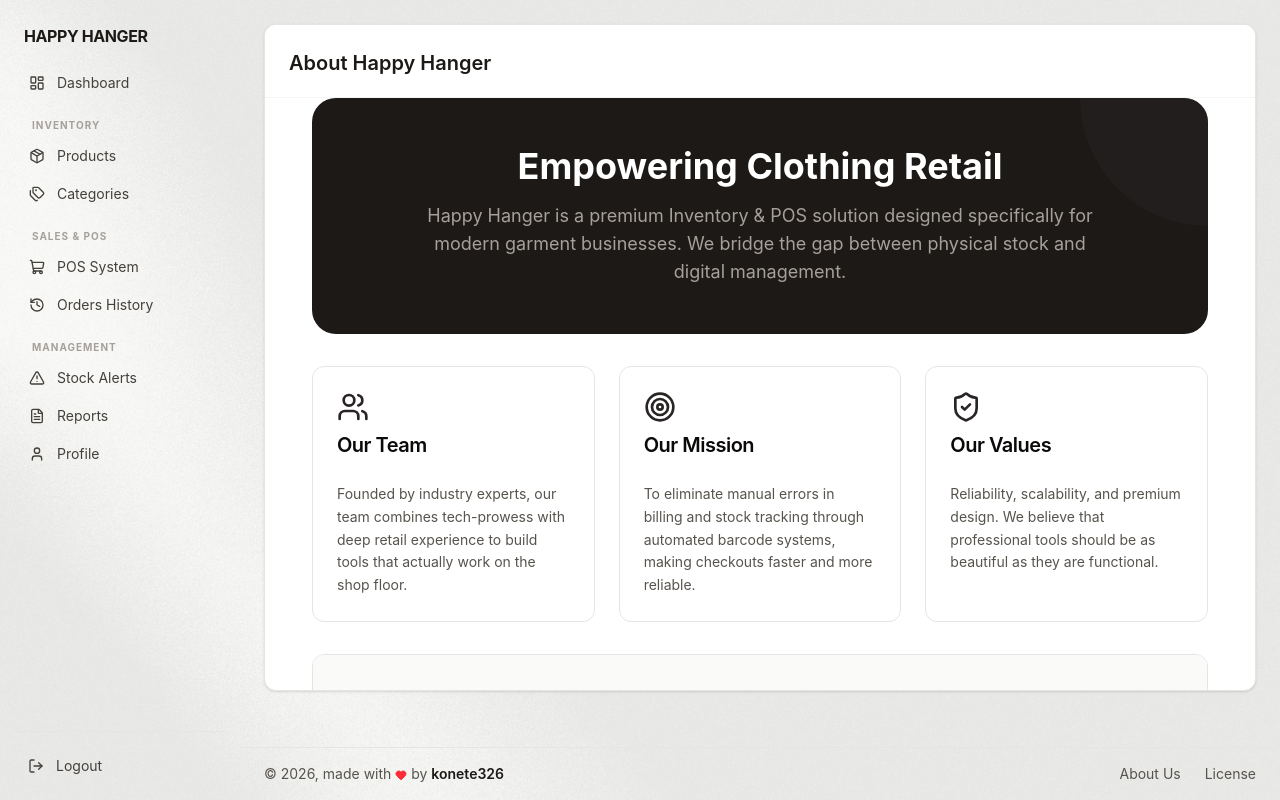
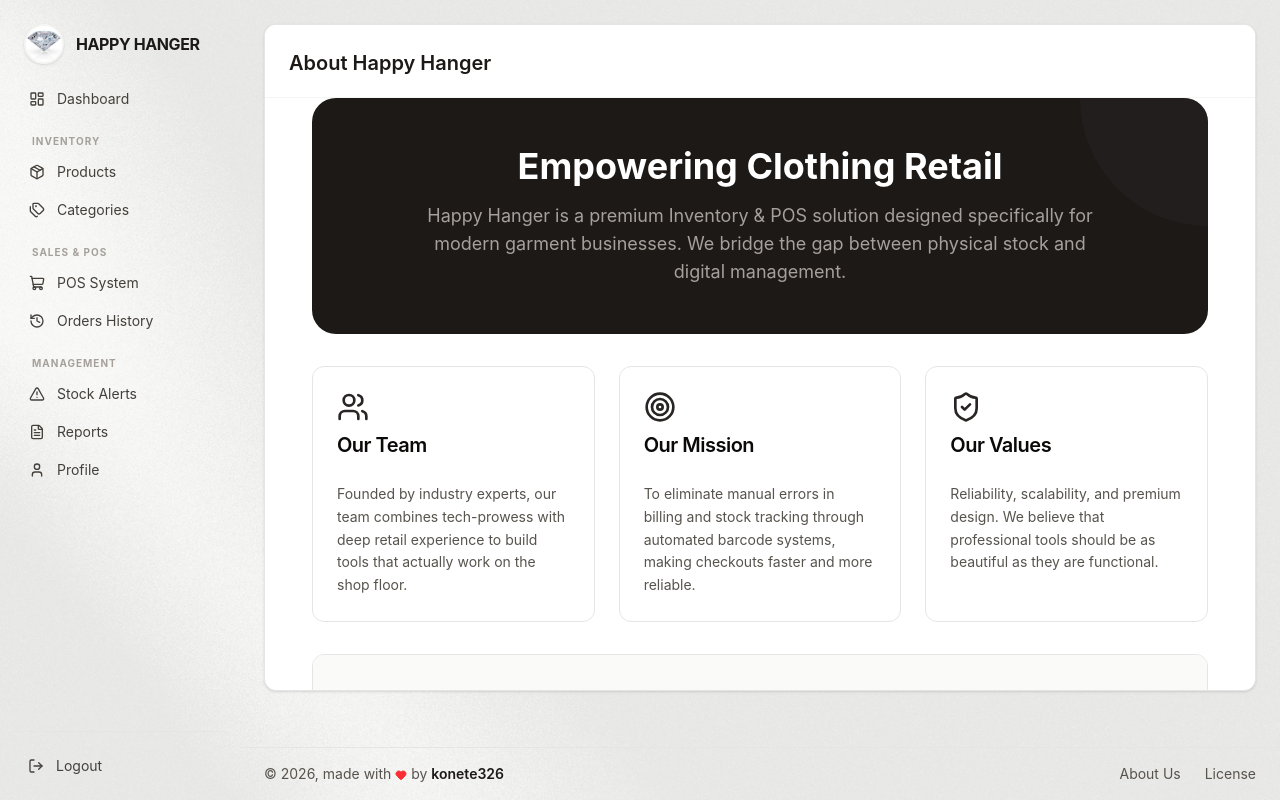
Before and after one commit to Konete326/Happy-hangers, a React (Vite) app in the folder client/: page /about in a window 1280 px wide. Built offline with nearby package versions, Linux system fonts and the light colour scheme.

Commit message:
UI: set default logo fallback and made brand logo circular

```diff
--- a/client/src/components/layout/sidebar.jsx
+++ b/client/src/components/layout/sidebar.jsx
@@ -110,9 +110,13 @@ export function Sidebar({ onClose }) {
       {/* Brand Header */}
       <div className="p-6 pb-0 relative z-10 flex items-center justify-between font-outfit">
         <div className="flex items-center gap-3">
-          {user?.brandLogo && (
-            <img src={user.brandLogo} alt="Logo" className="w-8 h-8 rounded-lg object-cover border border-stone-200" />
-          )}
+          <div className="w-10 h-10 rounded-full border-2 border-stone-100 overflow-hidden bg-stone-50 shrink-0 shadow-sm transition-transform hover:scale-105 duration-300">
+            <img
+              src={user?.brandLogo || "/logo.png"}
+              alt="Logo"
+              className="w-full h-full object-cover"
+            />
+          </div>
           <h1 className="text-base font-bold tracking-tight text-stone-900 uppercase truncate max-w-[140px]">
             {user?.brandName || "HAPPY HANGER"}
           </h1>
--- a/client/src/pages/profile.jsx
+++ b/client/src/pages/profile.jsx
@@ -148,9 +148,7 @@ export default function Profile() {
                 {formData.brandLogo ? (
                   <AvatarImage src={formData.brandLogo} className="object-cover" />
                 ) : (
-                  <AvatarFallback className="bg-stone-800 text-2xl font-bold text-stone-100 uppercase">
-                    {formData.brandName?.[0] || user?.name?.[0]}
-                  </AvatarFallback>
+                  <AvatarImage src="/logo.png" className="object-cover opacity-50" />
                 )}
                 <div className="absolute inset-0 bg-black/40 flex items-center justify-center opacity-0 group-hover:opacity-100 transition-opacity">
                   {isEditing ? <Camera className="w-6 h-6" /> : <Eye className="w-6 h-6" />}
```
Also changed, not shown: client/public/logo.png (added).
